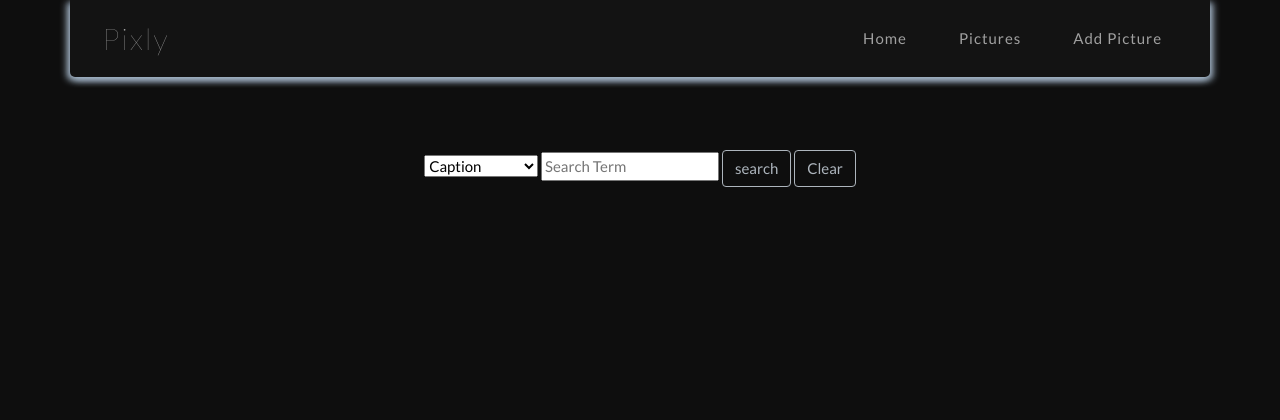
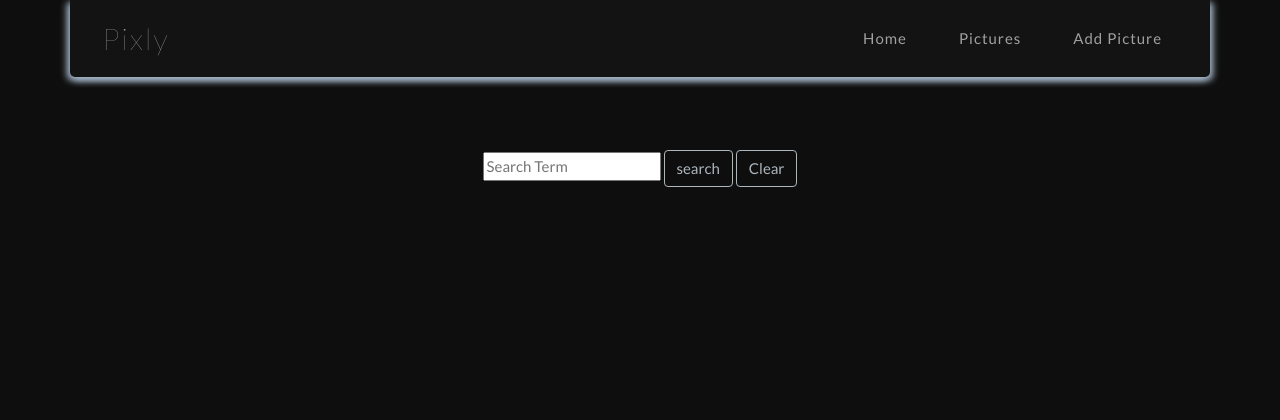
Before and after one commit to kellenrowe/pixly, a Flask app: page /images in a window 1280 px wide. Shown: the top 420 px of the page. Run offline with Flask 2, Linux system fonts and the light colour scheme; data that the repository does not hold is empty; some libraries are stand-ins or nearby versions.

Commit message:
refactor search

```diff
--- a/app.py
+++ b/app.py
@@ -59,12 +59,18 @@ def display_all_image():
 
     # search function
     if request.args.get("search"):
-        if(request.args.get("searchField") == "caption"):
-            pictures = Picture.query.filter(Picture.caption.ilike(
-                f'%{request.args.get("search")}%'))
-        else:
-            pictures = Picture.query.filter(Picture.photographer.ilike(
-                f'%{request.args.get("search")}%'))
+        # if(request.args.get("searchField") == "caption"):
+        #     pictures = Picture.query.filter(Picture.caption.ilike(
+        #         f'%{request.args.get("search")}%'))
+        # else:
+        #     pictures = Picture.query.filter(Picture.photographer.ilike(
+        #         f'%{request.args.get("search")}%'))
+
+        pictures = Picture.query.filter(db.or_(
+            Picture.caption.ilike(
+                f'%{request.args.get("search")}%'), Picture.photographer.ilike(
+                f'%{request.args.get("search")}%'))).all()
+
     else:
         pictures = Picture.query.all()
 
--- a/templates/all_pictures.html
+++ b/templates/all_pictures.html
@@ -3,10 +3,10 @@
 
 <div class="container allPicsDiv mx-auto">
     <form action="/images" class="form-group text-center" method="get">
-        <select name="searchField">
+        <!-- <select name="searchField">
             <option value="caption">Caption</option>
             <option value="photographer">Photographer</option>
-        </select>
+        </select> -->
         <input  placeholder="Search Term" name="search">
         <button class="btn btn-outline-light" type="submit">search</button>
         <button formaction="/images" class="btn btn-outline-light" type="submit">Clear</button>
```
